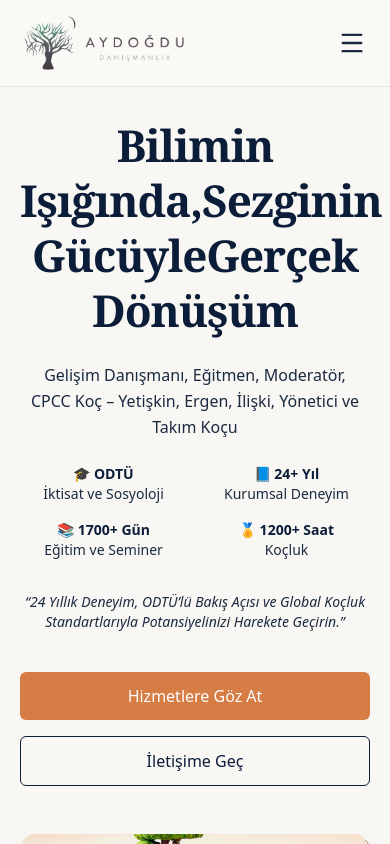
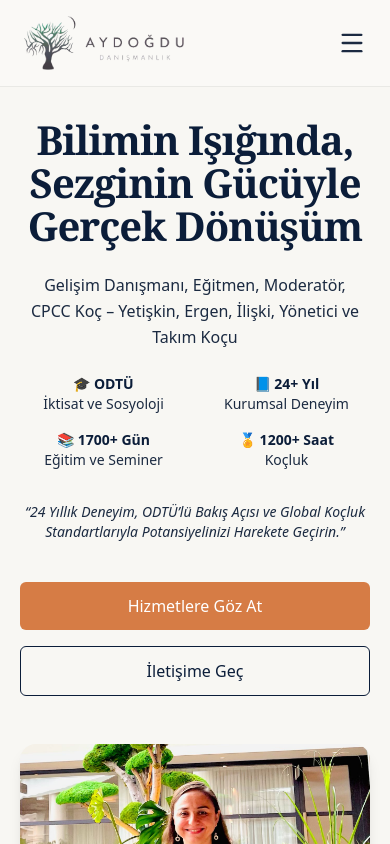
Before and after one commit to cancrpcoglu/aydogdu-danismanlik, a Next.js app: page / in a window 390 px wide. Shown: the top 844 px of the page. Built offline with nearby package versions, Linux system fonts and the light colour scheme.

Commit message:
Last Changes

```diff
--- a/components/home/Hero.tsx
+++ b/components/home/Hero.tsx
@@ -27,15 +27,18 @@ export default function Hero() {
                 <h1
                     className="
             font-serif font-bold text-[#0B1D39]
-                        text-[44px] sm:text-[56px] md:text-6xl
-                        leading-tight tracking-tight
+            text-[40px] leading-[1.08]
+            sm:text-[56px] sm:leading-[1.06]
+            md:text-6xl md:leading-tight
+            tracking-tight
           "
                 >
-                    Bilimin Işığında,
+                    {/* Mobilde kontrollü satır kırma */}
+                    <span className="block md:inline">Bilimin Işığında,</span>
                     <br className="hidden md:block" />
-                    Sezginin Gücüyle
+                    <span className="block md:inline">Sezginin Gücüyle</span>
                     <br className="hidden md:block" />
-                    Gerçek Dönüşüm
+                    <span className="block md:inline">Gerçek Dönüşüm</span>
                 </h1>
 
                 <p className="text-[#1b2a41] mt-6 text-base sm:text-lg leading-relaxed">
@@ -47,7 +50,6 @@ export default function Hero() {
 
                 {/* ICON GRID */}
                 <div className="grid grid-cols-2 gap-4 mt-6 text-[#0B1D39] text-sm sm:text-base">
-
                     <div>
                         <p className="font-semibold">🎓 ODTÜ</p>
                         <p className="text-[#1b2a41]">İktisat ve Sosyoloji</p>
@@ -67,13 +69,11 @@ export default function Hero() {
                         <p className="font-semibold">🏅 1200+ Saat</p>
                         <p className="text-[#1b2a41]">Koçluk</p>
                     </div>
-
-
                 </div>
 
                 <p className="italic text-[#1b2a41] mt-8 text-sm sm:text-base">
-                    “24 Yıllık Deneyim, ODTÜ’lü Bakış Açısı ve Global Koçluk
-                    Standartlarıyla Potansiyelinizi Harekete Geçirin.”
+                    “24 Yıllık Deneyim, ODTÜ’lü Bakış Açısı ve Global Koçluk Standartlarıyla
+                    Potansiyelinizi Harekete Geçirin.”
                 </p>
 
                 <div className="flex flex-col sm:flex-row gap-4 mt-10 justify-center md:justify-start">
@@ -100,7 +100,7 @@ export default function Hero() {
                 transition={{ duration: 0.7, delay: 0.2 }}
                 className="
           relative w-full
-                    h-[360px] sm:h-[420px] md:h-[480px]
+          h-[320px] sm:h-[420px] md:h-[480px]
           rounded-2xl overflow-hidden shadow-lg
         "
             >
```
Lines whose indentation alone changed are shown as unchanged.
